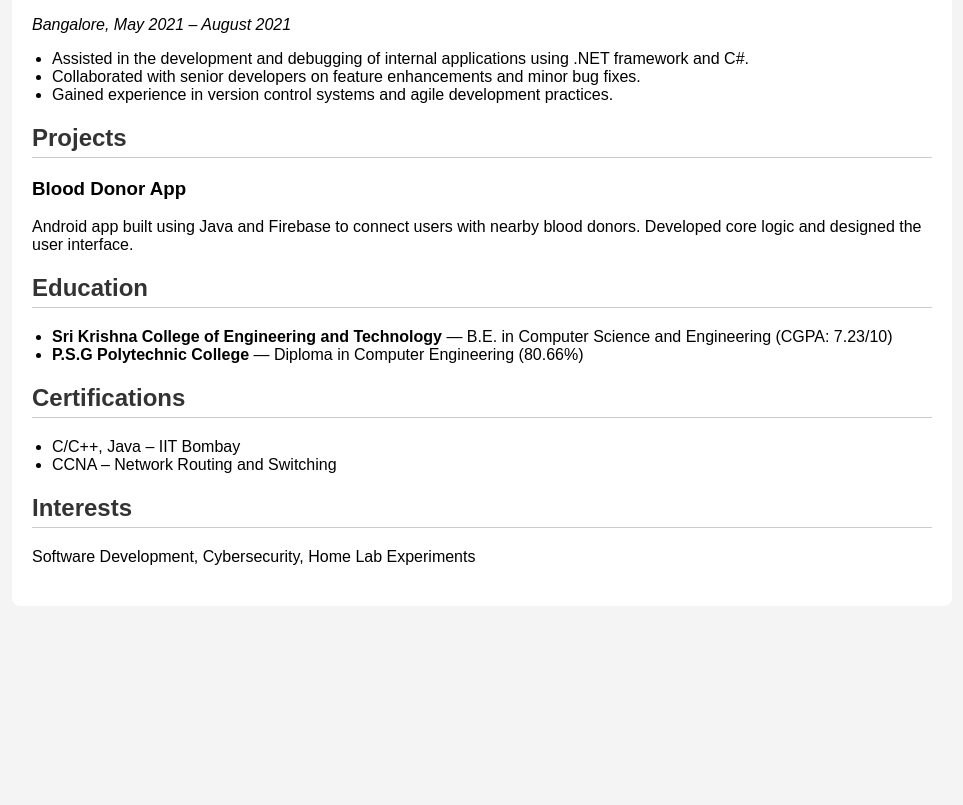
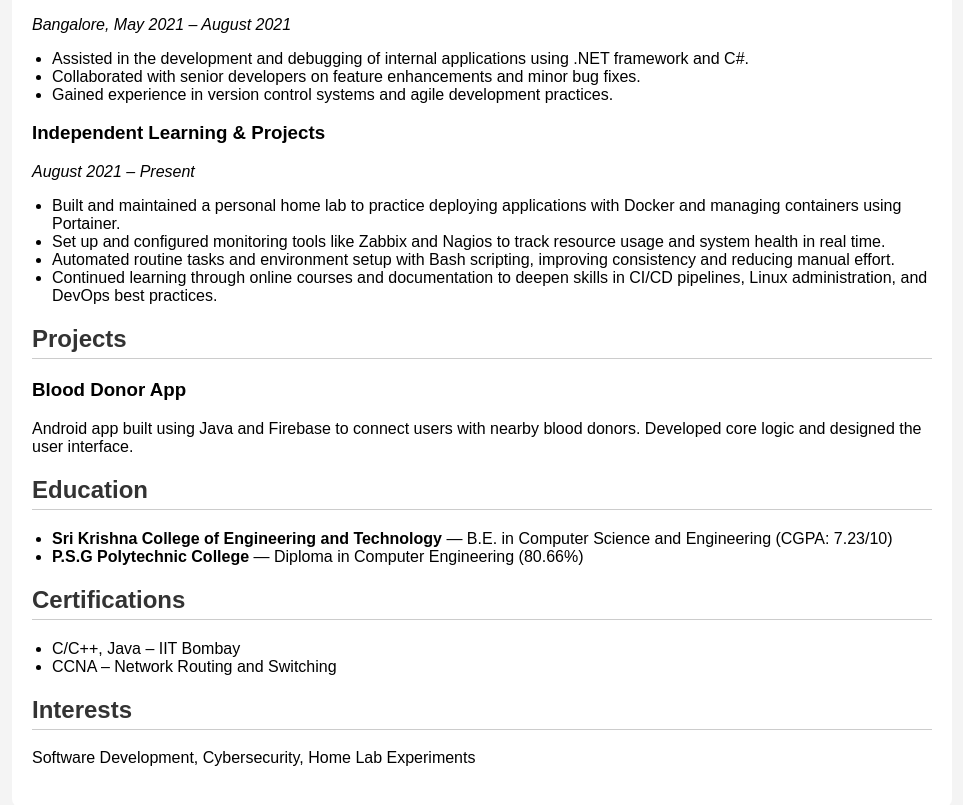
Before and after one commit to SreehariTS/SreehariTS.github.io, a plain HTML site: page index.html in a window 1280 px wide. Shown: the part 892-1697 px from the top of the page, without its empty margins (158-1121 px from the left). Before the commit the page ends 1518 px from the top, so only its background shows below. Drawn offline with Linux system fonts and the light colour scheme.

Commit message:
Update index.html

```diff
--- a/index.html
+++ b/index.html
@@ -89,6 +89,14 @@
         <li>Collaborated with senior developers on feature enhancements and minor bug fixes.</li>
         <li>Gained experience in version control systems and agile development practices.</li>
       </ul>
+      <h3>Independent Learning & Projects</h3>
+      <p><em>August 2021 – Present</em></p>
+      <ul>
+        <li>Built and maintained a personal home lab to practice deploying applications with Docker and managing containers using Portainer.</li>
+        <li>Set up and configured monitoring tools like Zabbix and Nagios to track resource usage and system health in real time.</li>
+        <li>Automated routine tasks and environment setup with Bash scripting, improving consistency and reducing manual effort.</li>
+        <li>Continued learning through online courses and documentation to deepen skills in CI/CD pipelines, Linux administration, and DevOps best practices.</li>
+      </ul>
     </div>
 
     <div class="section">
```
